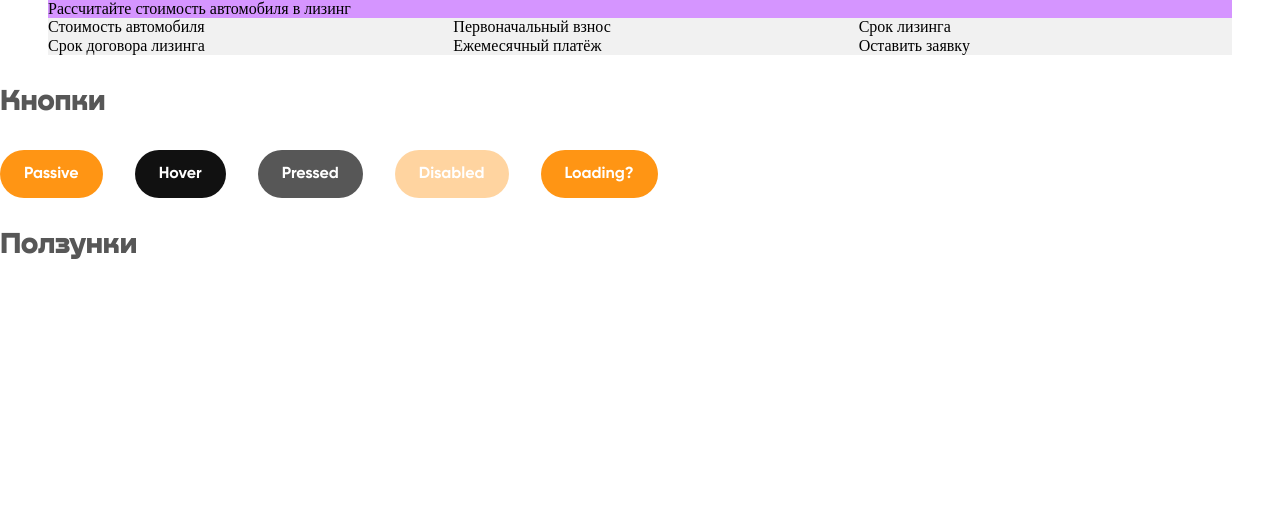
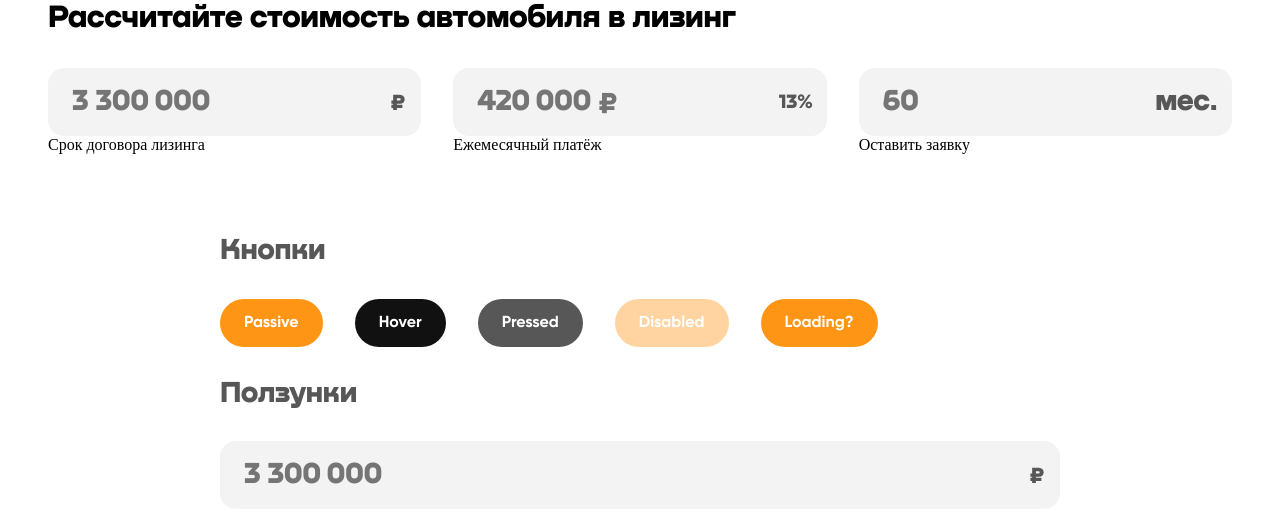
Before and after one commit to Haze272/Oxem-Studio, a website built with webpack: page src/index.html in a window 1280 px wide. Built offline with nearby package versions, Linux system fonts and the light colour scheme; files whose address does not match are found by name.

Commit message:
Заголовок и поля ввода

```diff
--- a/src/index.html
+++ b/src/index.html
@@ -14,16 +14,33 @@
     <section id="calculator-wrapper">
         <div class="calculator">
             <div class="header-sign">
-                <span>Рассчитайте стоимость автомобиля в лизинг</span>
+                <h1>Рассчитайте стоимость автомобиля в лизинг</h1>
             </div>
             <div class="car-cost input-block">
-                Стоимость автомобиля
+                <div class="text-field__icon">
+                    <input class="calc-input" type="text" size="40" placeholder="3 300 000">
+                    <span class="text-field__aicon">
+                        <svg width="16" height="16" viewBox="0 0 21 21" fill="none" xmlns="http://www.w3.org/2000/svg">
+                            <path d="M11.6774 12.84C20.1074 12.84 20.1074 0.899999 11.6774 0.899999H2.79742V8.64H0.487422V12.84H2.79742V14.13H0.487422V18.33H2.79742V21H7.74742V18.33H14.9174V14.13H7.74742V12.84H11.6774ZM11.2274 5.7C13.3574 5.7 13.3274 8.64 11.2274 8.64H7.74742V5.7H11.2274Z" fill="#575757"/>
+                        </svg>
+                    </span>
+                </div>
             </div>
             <div class="initial-payment input-block">
-                Первоначальный взнос
+                <div class="text-field__icon">
+                    <input class="calc-input" type="text" size="40" placeholder="420 000 ₽">
+                    <span class="text-field__aicon">
+                        13%
+                    </span>
+                </div>
             </div>
             <div class="lease-period input-block">
-                Срок лизинга
+                <div class="text-field__icon">
+                    <input class="calc-input" type="text" size="40" placeholder="60">
+                    <span class="text-field__aicon text_icon">
+                        мес.
+                    </span>
+                </div>
             </div>
             <div class="lease-contract-amount result-block">
                 Срок договора лизинга
@@ -48,6 +65,15 @@
         <div class="sliders-wrapper">
         </div>
         <p>Ползунки</p>
+        <div class="text-field__icon">
+            <input class="calc-input" type="text" size="40" placeholder="3 300 000">
+            <span class="text-field__aicon">
+                <svg width="16" height="16" viewBox="0 0 21 21" fill="none" xmlns="http://www.w3.org/2000/svg">
+                    <path d="M11.6774 12.84C20.1074 12.84 20.1074 0.899999 11.6774 0.899999H2.79742V8.64H0.487422V12.84H2.79742V14.13H0.487422V18.33H2.79742V21H7.74742V18.33H14.9174V14.13H7.74742V12.84H11.6774ZM11.2274 5.7C13.3574 5.7 13.3274 8.64 11.2274 8.64H7.74742V5.7H11.2274Z" fill="#575757"/>
+                </svg>
+            </span>
+        </div>
     </section>
+
 </body>
 </html>
--- a/src/index.js
+++ b/src/index.js
@@ -2,5 +2,6 @@ import './normalize.css';
 import './sass/global.scss';
 import './sass/calculator.scss';
 import './sass/elements.scss';
+import './sass/references.scss';
 
 console.log('webpack test');
--- a/src/sass/calculator.scss
+++ b/src/sass/calculator.scss
@@ -1,5 +1,5 @@
 .calculator {
-    background-color: rgb(241, 241, 241);
+    //background-color: rgb(241, 241, 241);
 
     display: grid;
     grid-template-columns: repeat(12, [col] 1fr);
@@ -30,7 +30,6 @@
 }
 
 .header-sign {
-    background-color: rgb(213, 149, 255);
     grid-column: span 12;
 
     @media screen and (max-width: 1024px) {
--- a/src/sass/elements.scss
+++ b/src/sass/elements.scss
@@ -1,13 +1,3 @@
-#references {
-    p {
-        font-family: 'Nekst';
-        font-weight: 900;
-        font-style: normal;
-        font-size: 30px;
-        color: #575757;
-    }
-}
-
 .buttons-wrapper {
     display: flex;
     flex-direction: row;
@@ -48,3 +38,79 @@
         background-color: #575757;
     }
 }
+
+input {
+    width: 100%;
+    height: 68px;
+    border-radius: 16px;
+    outline: none;
+    border: none;
+    background-color: #F3F3F4;
+    padding: 0 24px 0 24px;
+    font-size: 30px;
+    font-family: 'Nekst';
+    font-weight: 900;
+    font-style: normal;
+    color: #575757;
+}
+
+.required{
+    position:relative;
+    right:15px;
+    top: 3px;
+    color:red;
+}
+
+.text-field__input {
+    display: block;
+    width: 100%;
+    height: calc(2.25rem + 2px);
+    padding: 0.375rem 0.75rem;
+    font-family: inherit;
+    font-size: 1rem;
+    font-weight: 400;
+    line-height: 1.5;
+    color: #212529;
+    background-color: #fff;
+    background-clip: padding-box;
+    border: 1px solid #bdbdbd;
+    border-radius: 0.25rem;
+    transition: border-color 0.15s ease-in-out, box-shadow 0.15s ease-in-out;
+    -webkit-appearance: none;
+    -moz-appearance: none;
+    appearance: none;
+}
+
+.text-field__input:disabled,
+.text-field__input[readonly] {
+    background-color: #f5f5f5;
+    opacity: 1;
+}
+
+.text-field__icon {
+    position: relative;
+}
+
+.text-field__icon .text-field__input {
+    padding-right: 2.5rem;
+}
+
+.text-field__aicon {
+    position: absolute;
+    display: flex;
+    align-items: center;
+    top: 0;
+    bottom: 0;
+    right: 0.875rem;
+    cursor: pointer;
+    color: #bdbdbd;
+    font-family: 'Nekst';
+    font-weight: 900;
+    font-style: normal;
+    color: #575757;
+    font-size: 20px;
+}
+
+.text_icon {
+    font-size: 30px;
+}
--- a/src/sass/global.scss
+++ b/src/sass/global.scss
@@ -1,2 +1,17 @@
 @import url("../fonts/Gilroy/stylesheet.css");
 @import url("../fonts/Nekst/stylesheet.css");
+
+html {
+  box-sizing: border-box;
+
+}
+
+*, *:before, *:after {
+  box-sizing: inherit;
+}
+
+h1 {
+    font-family: 'Nekst';
+    font-weight: 900;
+    font-style: normal;
+}
--- /dev/null
+++ b/src/sass/references.scss
@@ -0,0 +1,12 @@
+#references {
+    max-width: 840px;
+    margin: 0 auto;
+
+    p {
+        font-family: 'Nekst';
+        font-weight: 900;
+        font-style: normal;
+        font-size: 30px;
+        color: #575757;
+    }
+}
```
